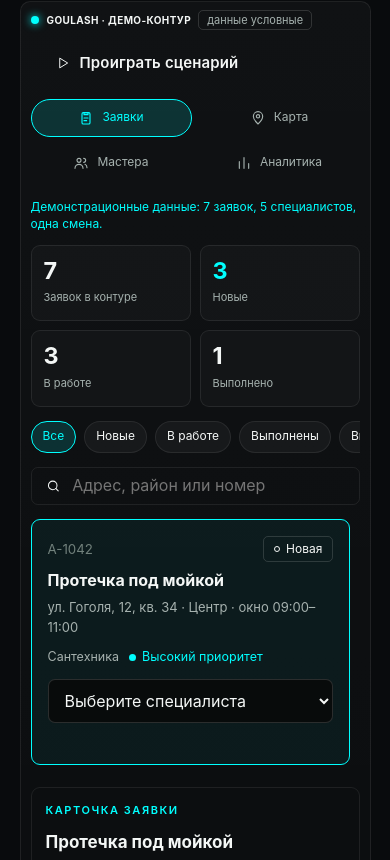
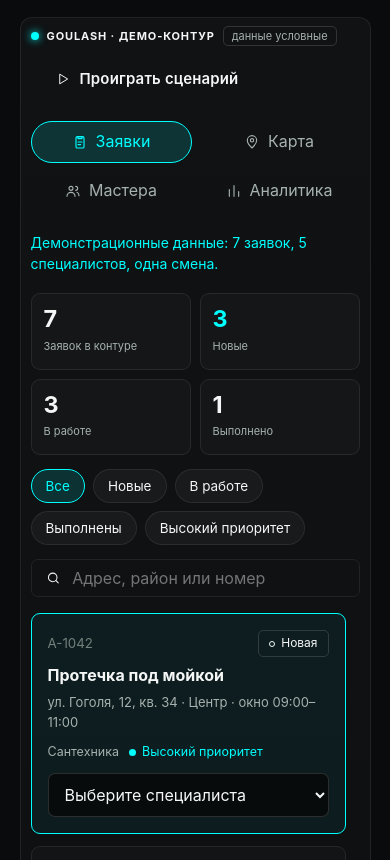
Before and after one commit to marykeys1007-sudo/goulash-tech, a website built with Vite: page index.html in a window 390 px wide. Shown: the part 6857-7717 px from the top of the page. Built offline with nearby package versions, Linux system fonts and the light colour scheme; animation ran at ten frames a second.

Commit message:
Restore original mobile demo block design

```diff
--- a/src/styles/responsive.css
+++ b/src/styles/responsive.css
@@ -76,41 +76,6 @@
   .kpis>div{padding:12px;border:1px solid var(--line);border-radius:9px;background:rgba(255,255,255,.025)}
   .kpis b{font-size:clamp(19px,6vw,24px)}
   .kpis span{font-size:11px;line-height:1.35}
-  .demo{padding:12px;margin-top:28px;border-radius:10px}
-  .demo__bar{margin-bottom:12px;font-size:10px;letter-spacing:.04em}
-  .demo__msg{font-size:12px;line-height:1.45;margin-bottom:12px}
-  .tabs{margin-bottom:12px}
-  .tab{min-height:38px;padding-inline:11px;font-size:12px}
-  .filters{gap:10px;margin-bottom:12px}
-  .filters .chips{flex-wrap:nowrap;max-width:100%;overflow-x:auto;overscroll-behavior-x:contain;padding-bottom:4px;scrollbar-width:none}
-  .filters .chips::-webkit-scrollbar{display:none}
-  .chipb{flex:0 0 auto;height:32px;padding-inline:11px;font-size:12px}
-  .split,.split--map,.split--an{grid-template-columns:minmax(0,1fr);gap:12px}
-  .demo .list,.demo .maplist{
-    display:grid;
-    grid-auto-flow:column;
-    grid-auto-columns:min(82vw,330px);
-    grid-template-columns:none;
-    gap:10px;
-    max-height:none;
-    overflow-x:auto;
-    overflow-y:hidden;
-    padding:2px 2px 10px;
-    overscroll-behavior-x:contain;
-    scroll-snap-type:x mandatory;
-    scrollbar-width:none;
-  }
-  .demo .list::-webkit-scrollbar,.demo .maplist::-webkit-scrollbar{display:none}
-  .demo .req,.demo .mi{scroll-snap-align:start;min-width:0}
-  .detail{position:static;padding:14px}
-  .detail h3{font-size:17px}
-  .detail dl{gap:8px 12px;font-size:12.5px}
-  .masters{grid-template-columns:minmax(0,1fr);gap:10px}
-  .master{padding:13px;gap:8px}
-  .bars{height:150px;gap:6px}
-  .bars span{font-size:9px}
-  .dist>div{grid-template-columns:68px minmax(0,1fr) auto;gap:7px;font-size:12px}
-  .demo__body{min-height:0}
   .persona-carousel__viewport{touch-action:pan-y}
   .persona-carousel{touch-action:pan-y}
   .problems__grid{gap:12px}
```
